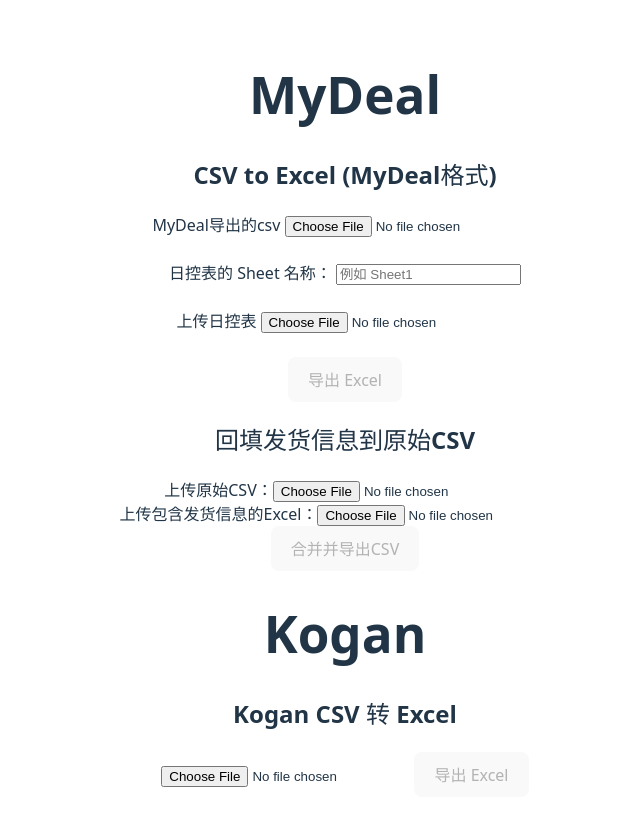
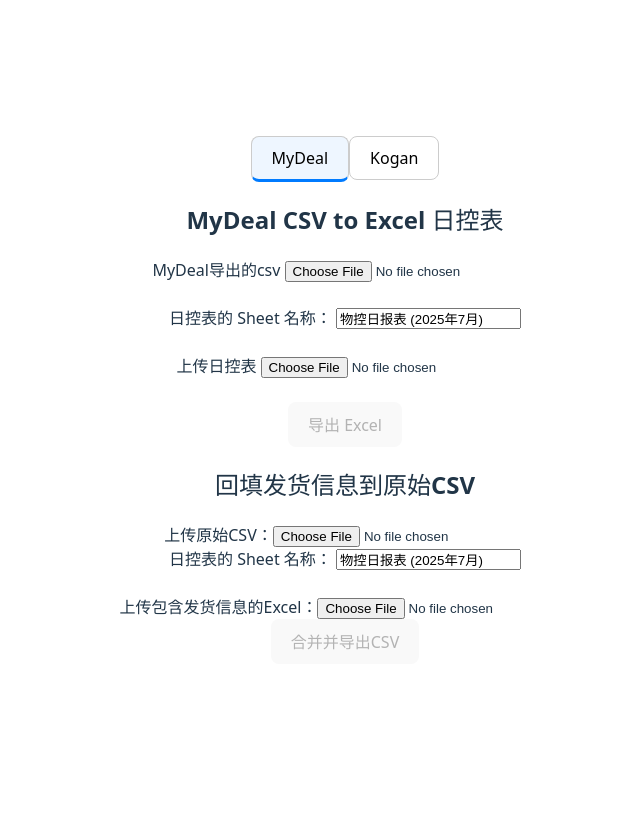
Before and after one commit to hanzhujiang/deals-transfer-tools, a Vue app: page / in a window 1280 px wide. Shown: the top 826 px of the page, without its empty margins (295-935 px from the left). After the commit the page ends 800 px from the top, so only its background shows below. Built offline with nearby package versions, Linux system fonts and the light colour scheme.

Commit message:
completed

```diff
--- a/index.html
+++ b/index.html
@@ -4,7 +4,7 @@
     <meta charset="UTF-8" />
     <link rel="icon" type="image/svg+xml" href="/vite.svg" />
     <meta name="viewport" content="width=device-width, initial-scale=1.0" />
-    <title>Vite + Vue</title>
+    <title>Dispatching Tool</title>
   </head>
   <body>
     <div id="app"></div>
--- a/package.json
+++ b/package.json
@@ -9,6 +9,8 @@
     "preview": "vite preview"
   },
   "dependencies": {
+    "file-saver": "^2.0.5",
+    "papaparse": "^5.5.3",
     "vue": "^3.5.17",
     "xlsx": "^0.18.5"
   },
--- a/src/App.vue
+++ b/src/App.vue
@@ -1,14 +1,41 @@
 <script setup>
+import { ref } from 'vue'
 import MyDealCsvToExcel from './components/MyDealCsvToExcel.vue'
-import ExcelBackToCsv from "./components/ExcelBackToCsv.vue";
-import KoganCsvToExcel from "./components/KoganCsvToExcel.vue";
+import ExcelBackToCsv from './components/ExcelBackToCsv.vue'
+import KoganCsvToExcel from './components/KoganCsvToExcel.vue'
+import KoganExcelBackToCsv from './components/KoganExcelBackToCsv.vue'
+
+const activeTab = ref('MyDeal')
+
+const tabs = [
+  { name: 'MyDeal', value: 'MyDeal' },
+  { name: 'Kogan', value: 'Kogan' },
+]
 </script>
 
 <template>
-  <h1>MyDeal</h1>
-<MyDealCsvToExcel />
-<ExcelBackToCsv/>
+  <div>
+    <div style="">
+      <button v-for="tab in tabs" :key="tab.value" @click="activeTab = tab.value" :style="{
+        padding: '10px 20px',
+        border: '1px solid #ccc',
+        borderBottom: activeTab === tab.value ? '3px solid #007BFF' : '1px solid #ccc',
+        backgroundColor: activeTab === tab.value ? '#eef6ff' : '#fff',
+        cursor: 'pointer'
+      }">
+        {{ tab.name }}
+      </button>
+    </div>
 
-<h1>Kogan</h1>
-<KoganCsvToExcel/>
+    <div v-if="activeTab === 'MyDeal'">
+      <MyDealCsvToExcel />
+      <ExcelBackToCsv />
+    </div>
+
+
+    <div v-if="activeTab === 'Kogan'">
+      <KoganCsvToExcel />
+      <KoganExcelBackToCsv/>
+    </div>
+  </div>
 </template>
--- a/src/components/ExcelBackToCsv.vue
+++ b/src/components/ExcelBackToCsv.vue
@@ -6,6 +6,11 @@
             <label>上传原始CSV：</label>
             <input type="file" accept=".csv" @change="handleCsvUpload" />
         </div>
+        <label>
+            日控表的 Sheet 名称：
+            <input v-model="markingSheetName" placeholder="" />
+        </label>
+        <br /><br />
         <div>
             <label>上传包含发货信息的Excel：</label>
             <input type="file" accept=".xlsx" @change="handleExcelUpload" />
@@ -24,6 +29,7 @@
 const csvData = ref([])
 const excelMap = ref(new Map())
 const headers = ref([])
+const markingSheetName = ref('物控日报表 (2025年7月)')
 import { mydeal_couriers_map } from "../const/myDealConstants";
 
 function handleCsvUpload(e) {
@@ -33,7 +39,17 @@
     const reader = new FileReader()
     reader.onload = () => {
         const workbook = XLSX.read(reader.result, { type: 'binary' })
-        const sheet = workbook.Sheets[workbook.SheetNames[0]]
+        const sheetName = markingSheetName.value.trim()
+        if (!sheetName) {
+            alert('请先填写 Sheet 名称')
+            return
+        }
+
+        const sheet = workbook.Sheets[sheetName]
+        if (!sheet) {
+            alert(`未找到名称为 "${sheetName}" 的 Sheet, 请检查拼写`)
+            return
+        }
         csvData.value = XLSX.utils.sheet_to_json(sheet, { defval: '' })
         headers.value = Object.keys(csvData.value[0] || {})
     }
@@ -74,7 +90,7 @@
             const trackingCode = row['发货单号'] || ''
             const raw_courier = row['物流公司'] || ''
             const courier = mydeal_couriers_map[raw_courier]
-            if (orderNo&&trackingCode) {
+            if (orderNo && trackingCode) {
                 console.log('orderNo', orderNo);
                 excelMap.value.set(orderNo, { trackingCode, courier })
             }
--- a/src/components/KoganCsvToExcel.vue
+++ b/src/components/KoganCsvToExcel.vue
@@ -1,86 +1,122 @@
 <template>
     <div>
-        <h2>Kogan CSV 转 Excel</h2>
-        <input type="file" accept=".csv" @change="handleFileUpload" />
-        <button @click="exportToExcel" :disabled="!processedData.length">导出 Excel</button>
+        <h2>生成发货 CSV</h2>
+
+        <div>
+            <label>上传 sample CSV：</label>
+            <input type="file" accept=".csv" @change="handleSampleCsv" />
+        </div>
+
+        <div>
+            <label>输入 Excel 的 Sheet 名：</label>
+            <input v-model="sheetName" placeholder="例如：发货记录表" />
+        </div>
+
+        <div>
+            <label>上传 Excel 文件（含订单号、发货单号、CARRIER）：</label>
+            <input type="file" accept=".xlsx" @change="handleExcelUpload" />
+        </div>
+
+        <button @click="generateCsv" :disabled="!sampleData.length || !excelMap.size">
+            生成并导出 CSV
+        </button>
     </div>
 </template>
 
 <script setup>
-import * as XLSX from "xlsx"
-import { ref } from "vue"
-import { shippingRules,kogan_weight_map } from "../const/koganConstants";
+import { ref } from 'vue'
+import * as XLSX from 'xlsx'
+import Papa from 'papaparse'
+import { saveAs } from 'file-saver'
 
-const processedData = ref([])
+const sheetName = ref('')
+const sampleData = ref([])
+const excelMap = ref(new Map())
 
-function handleFileUpload(event) {
-    const file = event.target.files[0]
+function handleSampleCsv(e) {
+    const file = e.target.files[0]
+    if (!file) return
+
+    Papa.parse(file, {
+        header: true,
+        skipEmptyLines: true,
+        complete(results) {
+            sampleData.value = results.data
+        }
+    })
+}
+
+function handleExcelUpload(e) {
+    const file = e.target.files[0]
     if (!file) return
 
     const reader = new FileReader()
-    reader.onload = (e) => {
-        const csv = e.target.result
-        const workbook = XLSX.read(csv, { type: "binary" })
-        const sheet = workbook.Sheets[workbook.SheetNames[0]]
-        const jsonData = XLSX.utils.sheet_to_json(sheet)
+    reader.onload = () => {
+        const wb = XLSX.read(reader.result, { type: 'binary' })
+        const sheet = wb.Sheets[sheetName.value.trim()]
+        if (!sheet) {
+            alert(`未找到 Sheet: ${sheetName.value}`)
+            return
+        }
 
-        processedData.value = jsonData.map(row => {
-            const sku = (row.ProductCode || "").replace("AXS-", "")
-            const quantity = Number(row.Quantity || 0)
-            const itemPrice = Number(row.ItemPrice || 0)
+        const rawRows = XLSX.utils.sheet_to_json(sheet, { header: 1, defval: '' })
+        const headers = rawRows[2]
+        const rows = rawRows.slice(3)
 
-            return {
-                销售平台: "Kogan",
-                日期: row.OrderDate || "",
-                订单号: row.OrderID || "",
-                SKU: sku,
-                名称: "",
-                数量: quantity,
-                MyDeal价格: "",
-                MyDeal运费: "",
-                总价格: itemPrice * quantity,
-                总运费: calculateShipping(row.ProductCode, row.DeliveryPostCode),
-                地址: [row.DeliveryAddress1, row.DeliveryAddress2, row.DeliverySuburb, row.DeliveryState, row.DeliveryPostCode]
-                    .filter(Boolean)
-                    .join(" "),
-                联系人: row.DeliveryName || "",
-                电话: row.DeliveryPhone || "",
+        const structured = rows.map(row => {
+            const obj = {}
+            headers.forEach((key, i) => {
+                obj[key] = row[i] ?? ''
+            })
+            return obj
+        })
+
+        excelMap.value.clear()
+        structured.forEach(row => {
+            const orderId = row['订单号']?.toString().trim()
+            if (orderId) {
+                excelMap.value.set(orderId, {
+                    trackingCode: row['发货单号'] || '',
+                    carrier: row['CARRIER'] || ''
+                })
             }
         })
     }
     reader.readAsBinaryString(file)
 }
 
-function calculateShipping(productCode, postcode) {
-    const postcodeRanges = []
-    for (const rule of shippingRules) {
-        const { base, rate, ranges } = rule
-        ranges.split(",").forEach(range => {
-            const trimmed = range.trim()
-            if (trimmed.includes("-")) {
-                const [start, end] = trimmed.split("-").map(Number)
-                postcodeRanges.push({ start, end, base, rate })
-            } else {
-                const val = Number(trimmed)
-                postcodeRanges.push({ start: val, end: val, base, rate })
-            }
-        })
-    }
-    const weight = kogan_weight_map[productCode] || 0
-    const post = Number(postcode)
+function generateCsv() {
+    const today = new Date()
+    const dispatchDate = `${String(today.getDate()).padStart(2, '0')}/${String(today.getMonth() + 1).padStart(2, '0')}/${today.getFullYear()}`
 
-    for (const entry of postcodeRanges) {
-        if (post >= entry.start && post <= entry.end) {
-            return +(entry.base + weight * entry.rate).toFixed(2)
+    const output = sampleData.value.map(row => {
+        const orderId = row['OrderID']?.toString().trim()
+        const productCode = row['ProductCode'] || ''
+        const match = excelMap.value.get(orderId)
+
+        return {
+            CONNOTE: match?.trackingCode || '',
+            ITEM: productCode.replace(/^AXS-/, ''),
+            SERIAL_NUMBER: '',
+            DISPATCH_DATE: dispatchDate,
+            ORDER_ID: orderId,
+            QUANTITY: row['Quantity'] || '',
+            CARRIER: match?.carrier || '',
+            WAREHOUSE: row['OriginWarehouse'] || ''
         }
-    }
-    return 0
-}
+    })
 
-function exportToExcel() {
-    const worksheet = XLSX.utils.json_to_sheet(processedData.value)
-    const workbook = XLSX.utils.book_new()
-    XLSX.utils.book_append_sheet(workbook, worksheet, "KoganOrders")
-    XLSX.writeFile(workbook, "kogan_orders.xlsx")
+    const csv = Papa.unparse(output)
+    const blob = new Blob([csv], { type: 'text/csv;charset=utf-8;' })
+    saveAs(blob, 'manifest_output.csv')
 }
 </script>
+
+<style scoped>
+input {
+    margin: 6px 0;
+}
+button {
+    margin-top: 12px;
+}
+</style>
--- /dev/null
+++ b/src/components/KoganExcelBackToCsv.vue
@@ -0,0 +1,127 @@
+<template>
+  <div>
+    <h2>合并 manifest.csv 与 Excel 生成新 CSV</h2>
+
+    <div>
+      <label>上传 manifest.csv：</label>
+      <input type="file" accept=".csv" @change="handleSampleUpload" />
+    </div>
+
+    <div>
+      <label>Excel 中 sheet 名称：</label>
+      <input v-model="sheetName" placeholder="例如：发货记录" />
+    </div>
+
+    <div>
+      <label>上传 Excel 文件（包含“订单号”、“发货单号”、“CARRIER”）：</label>
+      <input type="file" accept=".xlsx, .xls" @change="handleExcelUpload" />
+    </div>
+
+    <button @click="generateAndExport" :disabled="!sampleData.length || !excelMap.size">
+      生成并导出 CSV
+    </button>
+  </div>
+</template>
+
+<script setup>
+import { ref } from 'vue'
+import * as XLSX from 'xlsx'
+import { kogan_couriers_map } from "../const/koganConstants";
+
+const sheetName = ref('')
+const sampleData = ref([])
+const excelMap = ref(new Map())
+
+function handleSampleUpload(e) {
+  const file = e.target.files[0]
+  if (!file) return
+
+  const reader = new FileReader()
+  reader.onload = () => {
+    const workbook = XLSX.read(reader.result, { type: 'binary' })
+    const firstSheet = workbook.Sheets[workbook.SheetNames[0]]
+    sampleData.value = XLSX.utils.sheet_to_json(firstSheet, { defval: '' })
+  }
+  reader.readAsBinaryString(file)
+}
+
+function handleExcelUpload(e) {
+  const file = e.target.files[0]
+  if (!file) return
+
+  const reader = new FileReader()
+  reader.onload = () => {
+    const workbook = XLSX.read(reader.result, { type: 'binary' })
+    const targetSheet = workbook.Sheets[sheetName.value.trim()]
+    if (!targetSheet) {
+      alert(`未找到 Sheet: ${sheetName.value}`)
+      return
+    }
+
+    const rows = XLSX.utils.sheet_to_json(targetSheet, { header: 1, defval: '' })
+    if (rows.length < 3) return
+
+    const headers = rows[2]
+    const dataRows = rows.slice(3)
+
+    const formatted = dataRows.map(row => {
+      const obj = {}
+      headers.forEach((key, index) => {
+        obj[key] = row[index] ?? ''
+      })
+      return obj
+    })
+
+    excelMap.value.clear()
+    formatted.forEach(row => {
+      const orderId = row['订单号']?.toString().trim()
+
+      const trackingId = row['发货单号']?.toString().trim()
+      const trackingCarrier = row['CARRIER']?.toString().trim()
+      if (orderId && trackingId) {
+        excelMap.value.set(orderId, {
+          trackingCode: row['发货单号']?.toString() || '',
+          carrier: trackingCarrier || ''
+        })
+      }
+    })
+  }
+  reader.readAsBinaryString(file)
+}
+
+function generateAndExport() {
+  const today = new Date()
+  const dispatchDate = `${String(today.getDate()).padStart(2, '0')}/${String(today.getMonth() + 1).padStart(2, '0')}/${today.getFullYear()}`
+
+  const output = sampleData.value.map(row => {
+    const orderId = row['OrderID']?.toString().trim()
+    const match = excelMap.value.get(orderId)
+
+    return {
+      CONNOTE: match?.trackingCode || '',
+      ITEM: row['ProductCode'] || '',
+      SERIAL_NUMBER: '',
+      DISPATCH_DATE: dispatchDate,
+      ORDER_ID: row['OrderID'] || '',
+      QUANTITY: row['Quantity'] || '',
+      CARRIER:  kogan_couriers_map[match?.carrier] || match?.carrier,
+      WAREHOUSE: row['OriginWarehouse'] || ''
+    }
+  })
+
+  const ws = XLSX.utils.json_to_sheet(output)
+  const wb = XLSX.utils.book_new()
+  XLSX.utils.book_append_sheet(wb, ws, 'Manifest CSV')
+  XLSX.writeFile(wb, 'manifest_output.csv')
+}
+</script>
+
+<style scoped>
+input {
+  margin: 8px 0;
+}
+
+button {
+  margin-top: 10px;
+}
+</style>
--- a/src/components/MyDealCsvToExcel.vue
+++ b/src/components/MyDealCsvToExcel.vue
@@ -1,6 +1,6 @@
 <template>
   <div>
-    <h2>CSV to Excel (MyDeal格式)</h2>
+    <h2>MyDeal CSV to Excel 日控表</h2>
 
     <!-- 上传 CSV 文件 -->
     <label>
@@ -12,7 +12,7 @@
 
     <label>
       日控表的 Sheet 名称：
-      <input v-model="markingSheetName" placeholder="例如 Sheet1" />
+      <input v-model="markingSheetName" placeholder="" />
     </label>
     <br /><br />
 
@@ -51,7 +51,7 @@
 const convertedData = ref([])
 const tableHeaders = ref([])
 const markedOrderNumbers = ref(new Set())
-const markingSheetName = ref('') // 用户输入的 sheet 名
+const markingSheetName = ref('物控日报表 (2025年7月)') // 用户输入的 sheet 名
 
 // 上传 CSV 文件处理
 function handleFileUpload(e) {
@@ -107,7 +107,7 @@
   reader.onload = () => {
     const workbook = XLSX.read(reader.result, { type: 'binary' })
 
-        const sheetName = markingSheetName.value.trim()
+    const sheetName = markingSheetName.value.trim()
     if (!sheetName) {
       alert('请先填写 Sheet 名称')
       return
```
Also changed, not shown: src/const/koganConstants.js (+9 -1 lines), 1 other file (tests, documents, lock files or other folders).
